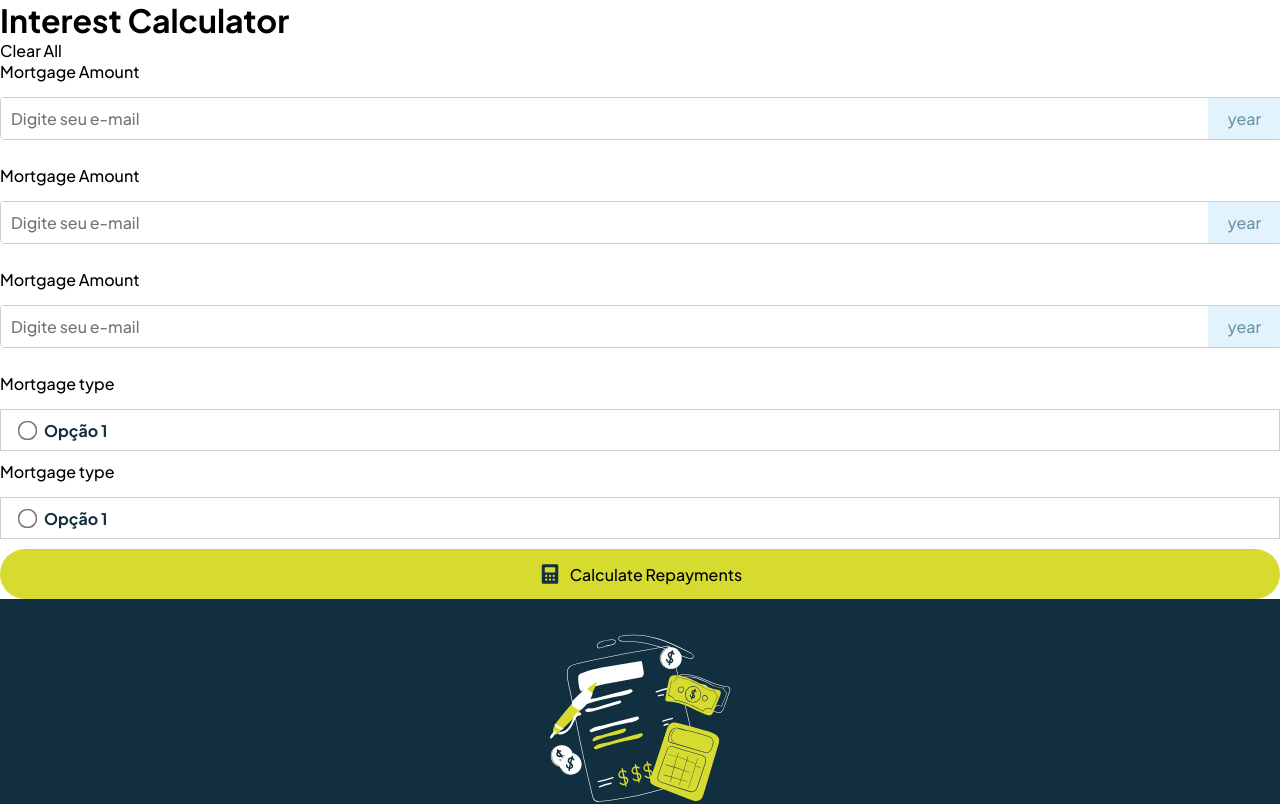
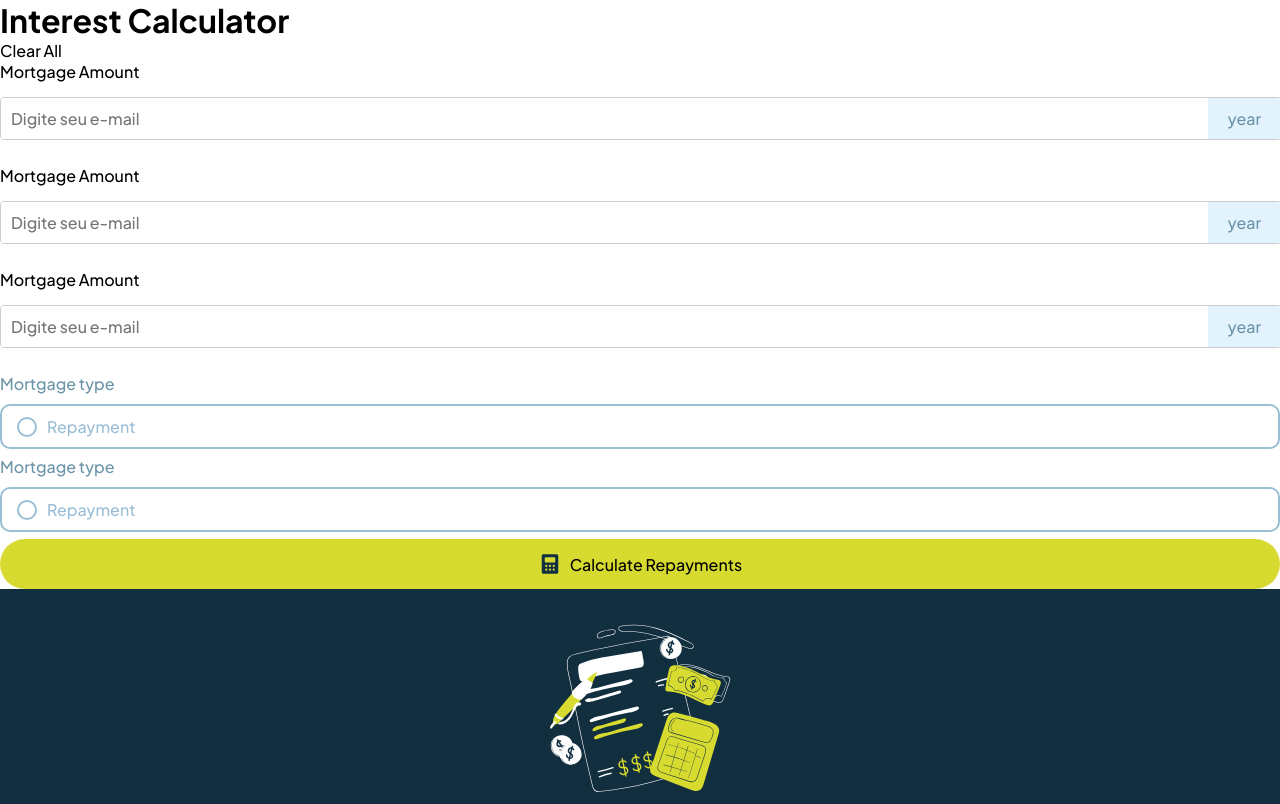
Before and after one commit to allmuniz/interest-calculator, an Angular app: page /dashboard in a window 1280 px wide. Shown: the top 804 px of the page. Built offline with nearby package versions, Linux system fonts and the light colour scheme.

Commit message:
style: Updating style for checkbox

```diff
--- a/src/app/components/checkbox/checkbox.component.css
+++ b/src/app/components/checkbox/checkbox.component.css
@@ -1,28 +1,83 @@
-.group-radio{
-  margin-bottom: 10px;
+.group-radio {
+  margin-bottom: 7px;
 
   p{
     font-size: 16px;
-    margin-bottom: 15px;
+    margin-bottom: 10px;
+    color: var(--color-neutral-slate-500);
+  }
 }
 
-  .button-radio{
-    border: 1px solid #ccc;
-    height: 30px;
+.button-radio {
   display: flex;
   align-items: center;
-    padding: 5px 10px;
+  gap: 10px;
+  padding: 10px 15px;
+  border: 2px solid var(--color-neutral-slate-300);
+  border-radius: 10px;
+  background-color: var(--color-neutral-white);
+  cursor: pointer;
+  transition: all 0.3s ease;
+  position: relative;
+}
 
+/* Esconde o radio padrão */
+.button-radio input[type="radio"] {
+  display: none;
+}
 
-    font-size: 16px;
+/* Custom bolinha */
+.custom-radio {
+  width: 16px;
+  height: 16px;
+  border: 2px solid var(--color-neutral-slate-300);
+  border-radius: 50%;
+  position: relative;
+  display: flex;
+  align-items: center;
+  justify-content: center;
+  transition: border-color 0.3s ease;
+}
+.label-text{
+  color: var(--color-neutral-slate-300);
+}
+
+.custom-radio::after {
+  content: '';
+  width: 8px;
+  height: 8px;
+  background-color: var(--color-primary-lime);
+  border-radius: 50%;
+  opacity: 0;
+  transition: opacity 0.2s ease;
+}
+
+/* Estilo ao selecionar o radio */
+.button-radio input[type="radio"]:checked ~ .custom-radio {
+  border-color: var(--color-primary-lime);
+}
+
+.button-radio input[type="radio"]:checked ~ .custom-radio::after {
+  opacity: 1;
+}
+
+.button-radio input[type="radio"]:checked ~ .label-text {
   font-weight: bold;
   color: var(--color-neutral-slate-900);
+}
 
-    input[type="radio"] {
-      transform: scale(1.5);
-      margin: 10px;
-      cursor: pointer;
-      color: var(--color-neutral-slate-900);
+/* Estilo do container todo quando selecionado */
+.button-radio input[type="radio"]:checked ~ .label-text::before {
+  content: '';
+  position: absolute;
+  top: 0; left: 0; right: 0; bottom: 0;
+  background-color: var(--color-secundary-lime);
+  border-radius: 10px;
+  z-index: -1;
 }
+
+/* Ou se preferir fazer via label diretamente (recomendado): */
+.button-radio:has(input[type="radio"]:checked) {
+  background-color: var(--color-secundary-lime);
+  border-color: var(--color-primary-lime);
 }
-}
--- a/src/app/components/checkbox/checkbox.component.html
+++ b/src/app/components/checkbox/checkbox.component.html
@@ -1,11 +1,10 @@
 <div class="group-radio">
     <p>Mortgage type</p>
 
-    <div class="testeAllan">
-        <label class="button-radio">
-            <input type="radio" name="opcao" value="1">
-            Opção 1
-        </label>
-    </div>
+    <label class="button-radio">
+        <input type="radio" name="opcao" value="repayment">
+        <span class="custom-radio"></span>
+        <span class="label-text">Repayment</span>
+    </label>
 
 </div>
```
Lines whose indentation alone changed are shown as unchanged.
